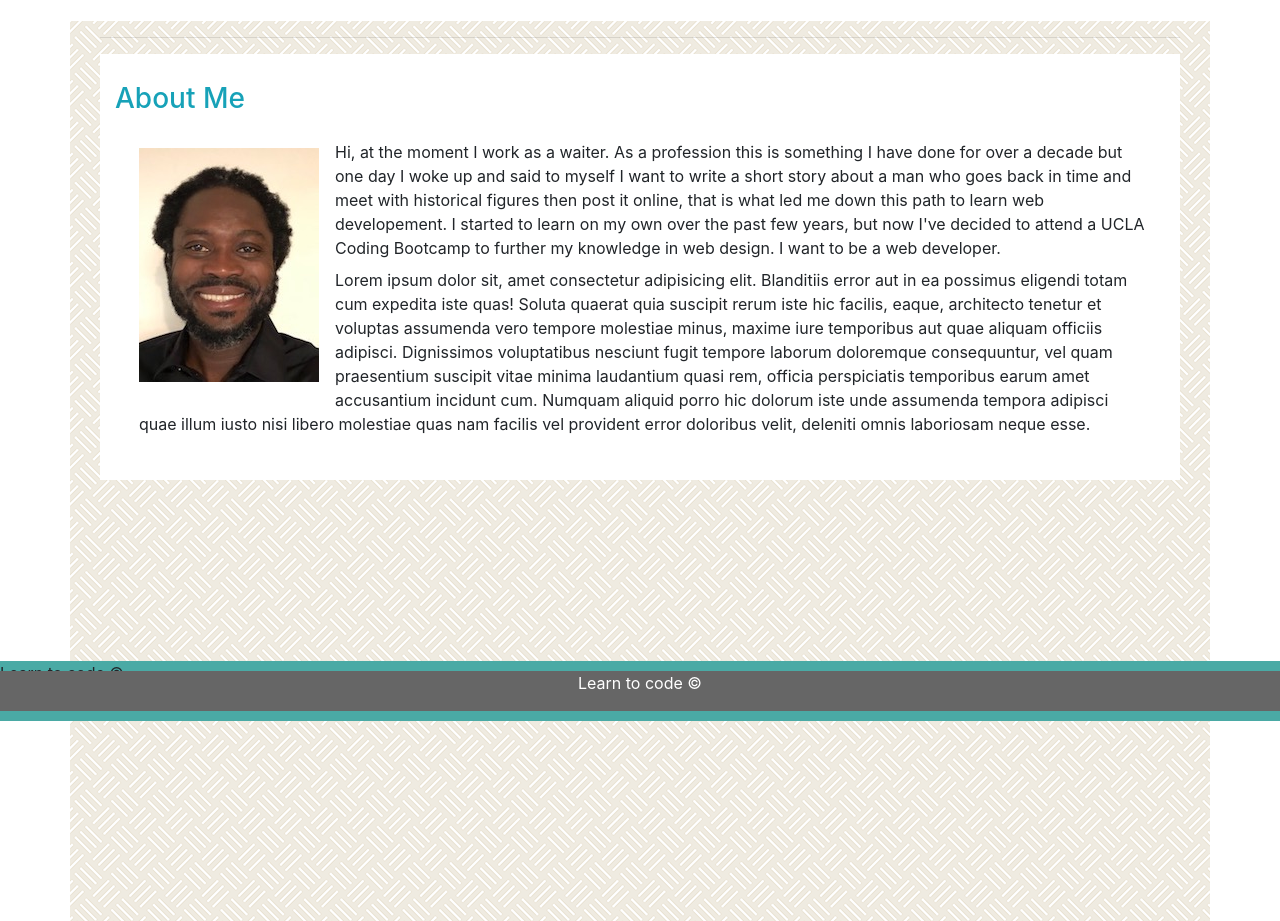
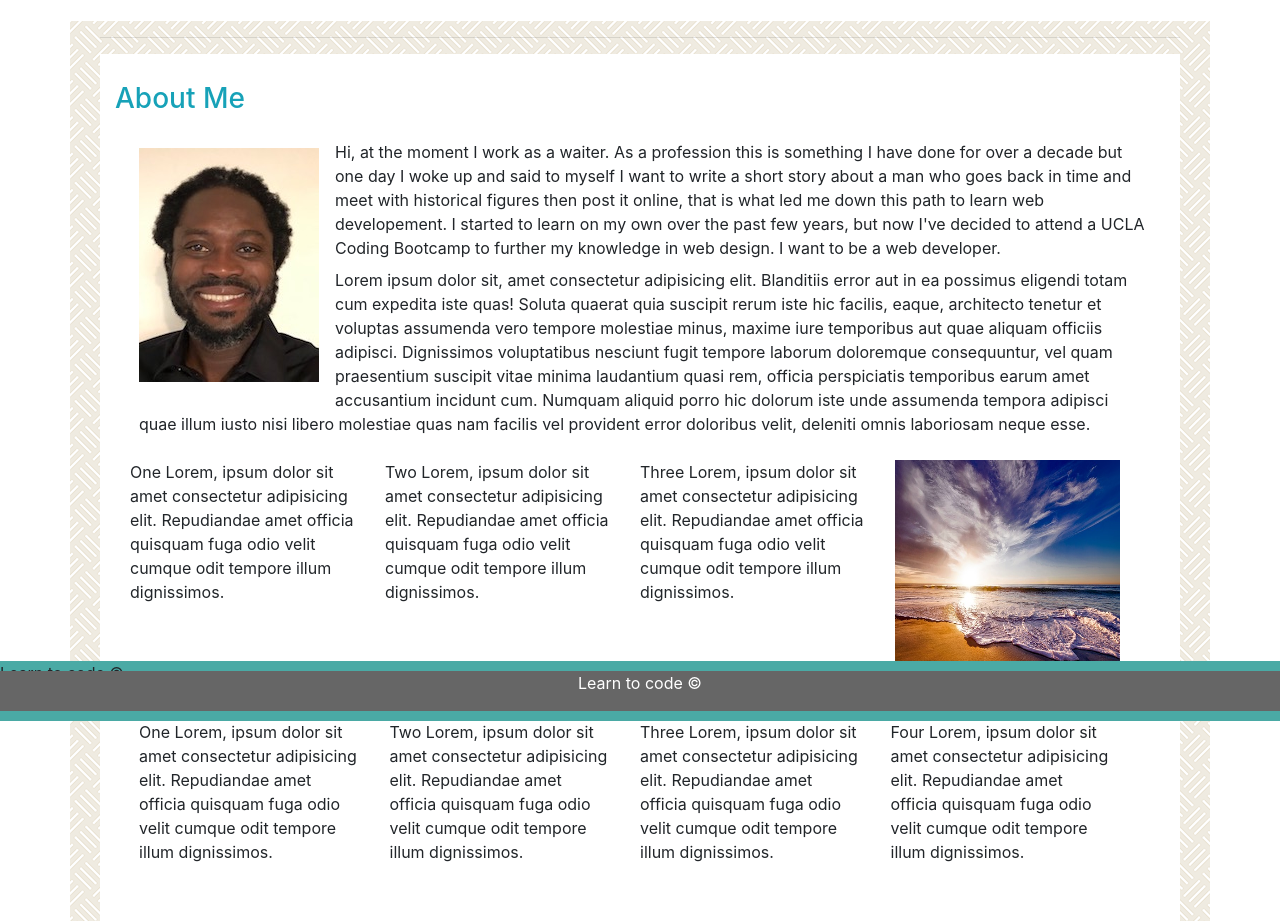
Before and after one commit to Spacejnk/Bootstrap-Portfolio, a plain HTML site: page index.html in a window 1280 px wide. Shown: the part 89-1010 px from the top of the page. Drawn offline with nearby package versions, Linux system fonts and the light colour scheme.

Commit message:
added multiple columns to about

```diff
--- a/index.html
+++ b/index.html
@@ -64,6 +64,26 @@
 
                 </div> <!-- img  D-->
 
+
+                <div class="three-text-column container row"> <!-- Inside C container -->
+                        <p class="col-md-3">One Lorem, ipsum dolor sit amet consectetur adipisicing elit. Repudiandae amet officia quisquam fuga odio velit cumque odit tempore illum dignissimos.</p>
+                        <p class="col-md-3">Two Lorem, ipsum dolor sit amet consectetur adipisicing elit. Repudiandae amet officia quisquam fuga odio velit cumque odit tempore illum dignissimos.</p>
+                        <p class="col-md-3">Three Lorem, ipsum dolor sit amet consectetur adipisicing elit. Repudiandae amet officia quisquam fuga odio velit cumque odit tempore illum dignissimos.</p>
+
+                        <img class="col-md-3 image-fluid" width="236" height="236"  src="assets/images/cali.jpg" alt="">
+
+                </div> <!-- three-text-column Inside C container -->
+
+
+                <div class="three-text-column container row p-4">
+                        <p class="col-md-3">One Lorem, ipsum dolor sit amet consectetur adipisicing elit. Repudiandae amet officia quisquam fuga odio velit cumque odit tempore illum dignissimos.</p>
+                        <p class="col-md-3">Two Lorem, ipsum dolor sit amet consectetur adipisicing elit. Repudiandae amet officia quisquam fuga odio velit cumque odit tempore illum dignissimos.</p>
+                        <p class="col-md-3">Three Lorem, ipsum dolor sit amet consectetur adipisicing elit. Repudiandae amet officia quisquam fuga odio velit cumque odit tempore illum dignissimos.</p>
+                        <p class="col-md-3">Four Lorem, ipsum dolor sit amet consectetur adipisicing elit. Repudiandae amet officia quisquam fuga odio velit cumque odit tempore illum dignissimos.</p>
+
+                </div> <!-- four-text-column Inside C container -->
+
+
             </div> <!-- container C -->
 
 
```
Also changed, not shown: contact.html (+5 -4 lines), portfolio.html (+2 -2 lines), assets/images/cali.jpg (added).
